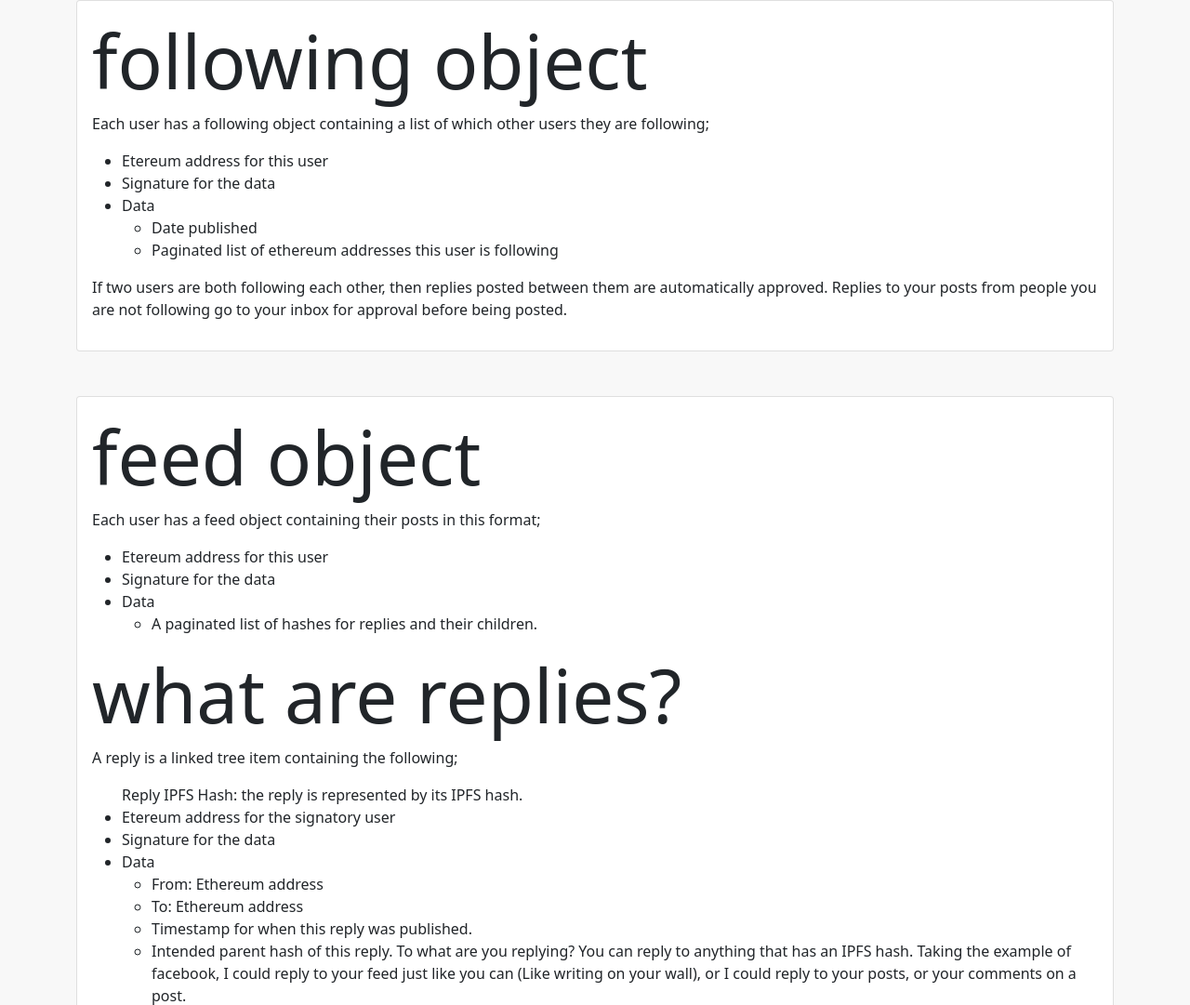
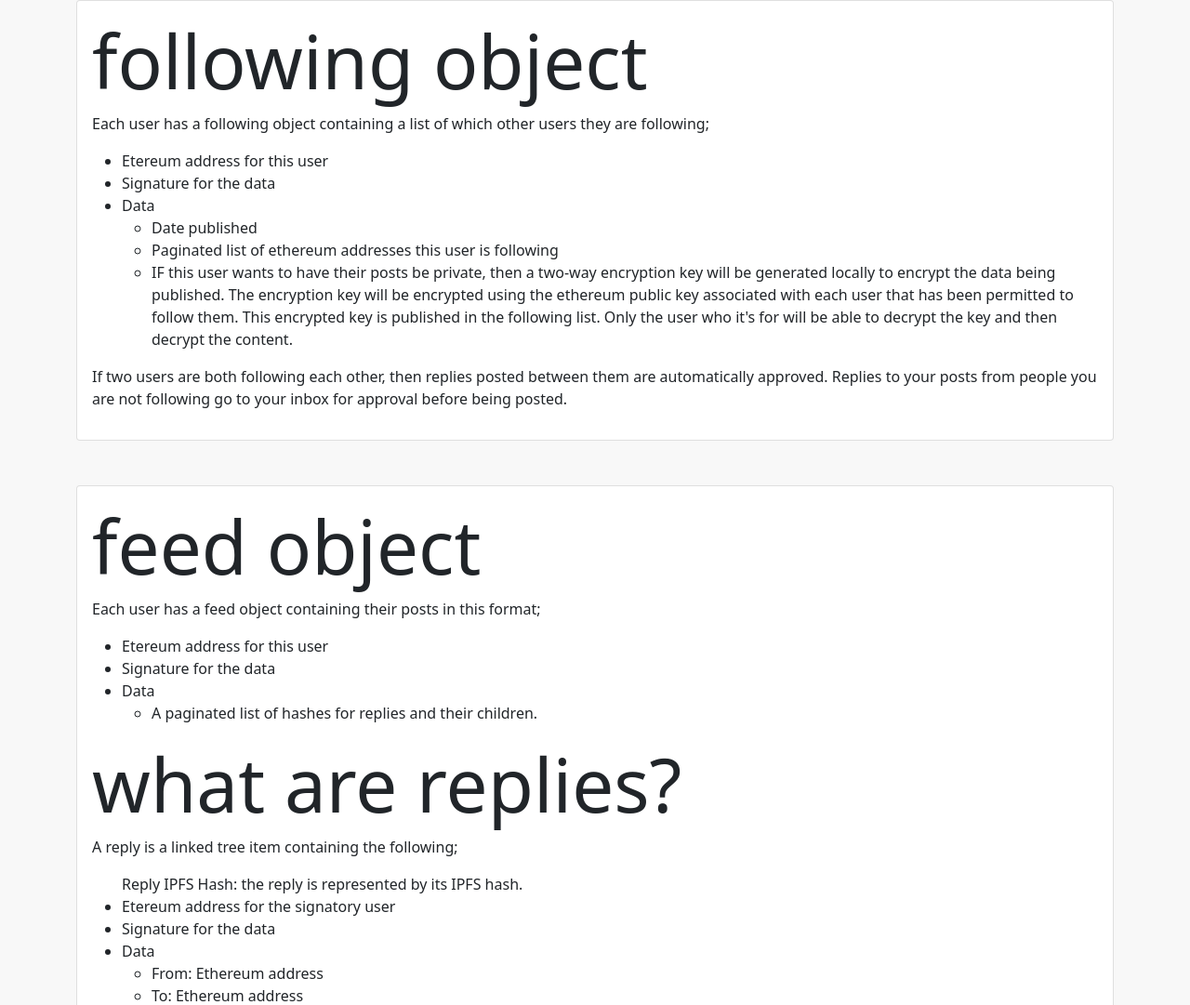
Before and after one commit to cjtrowbridge/our-space-wiki, a plain HTML site: page index.html in a window 1280 px wide. Shown: the part 1587-2668 px from the top of the page at 93% size. Drawn offline with nearby package versions, Linux system fonts and the light colour scheme.

Commit message:
Update index.html

```diff
--- a/index.html
+++ b/index.html
@@ -124,6 +124,7 @@
                       <ul>
                         <li>Date published</li>
                         <li>Paginated list of ethereum addresses this user is following</li>
+                        <li>IF this user wants to have their posts be private, then a two-way encryption key will be generated locally to encrypt the data being published. The encryption key will be encrypted using the ethereum public key associated with each user that has been permitted to follow them. This encrypted key is published in the following list. Only the user who it's for will be able to decrypt the key and then decrypt the content.</li>
                       </ul>
                     </li>
                   </ul>
```
